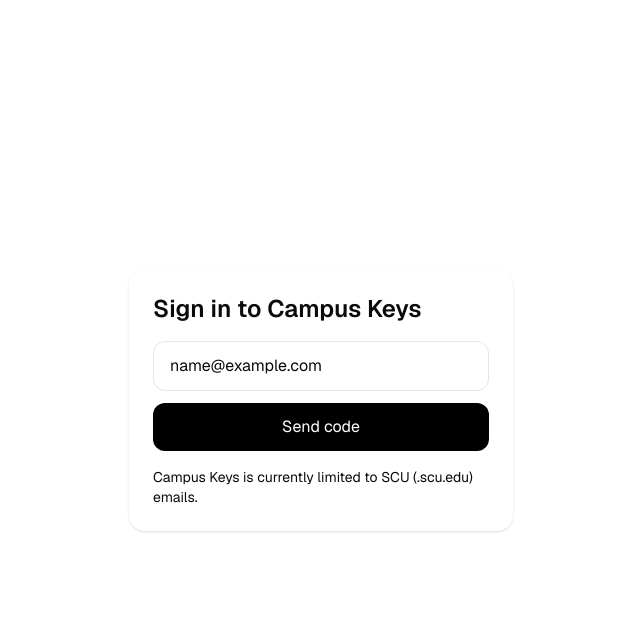
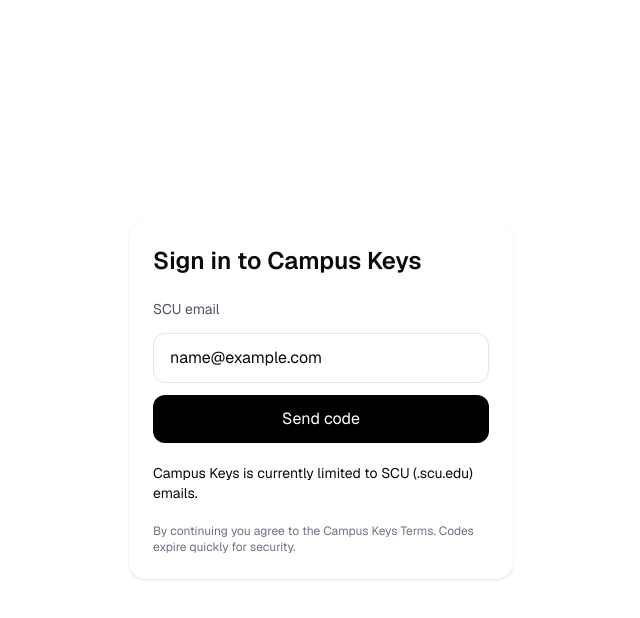
Before and after one commit to kurtrwoodruff/nextjs-with-supabase, a Next.js app: page /sign-in in a window 1280 px wide. Both pictures are taken after typing "name@example.com" into the empty fields and a click on the button "Send code". Shown: the top 618 px of the page, without its empty margins (319-959 px from the left). Built offline with nearby package versions, Linux system fonts and the light colour scheme; no server answers.

Commit message:
Update page.tsx

```diff
--- a/app/sign-in/page.tsx
+++ b/app/sign-in/page.tsx
@@ -1,5 +1,6 @@
 "use client";
-import { useState, useEffect } from "react";
+
+import { useEffect, useState } from "react";
 import { useRouter } from "next/navigation";
 import { createClient } from "@supabase/supabase-js";
 
@@ -8,19 +9,24 @@
   process.env.NEXT_PUBLIC_SUPABASE_ANON_KEY!
 );
 
-// MVP: only allow SCU for now
+// ⬇️ Only allow these school domains (edit as you expand)
 const ALLOWED_DOMAINS = ["scu.edu"];
 
-export default function SignInOTP() {
+type Step = "request" | "verify";
+
+export default function SignInPage() {
   const router = useRouter();
 
-  const [step, setStep] = useState<"request" | "verify">("request");
+  const [step, setStep] = useState<Step>("request");
   const [email, setEmail] = useState("");
   const [code, setCode] = useState("");
+  const [msg, setMsg] = useState<string | null>(null);
   const [loading, setLoading] = useState(false);
-  const [msg, setMsg] = useState<string | null>(null);
 
-  // If you're already signed in, skip this page
+  // Simple cooldown for resend
+  const [cooldown, setCooldown] = useState(0);
+
+  // If already logged in, skip to mode-select
   useEffect(() => {
     (async () => {
       const { data } = await supabase.auth.getUser();
@@ -28,13 +34,22 @@
     })();
   }, [router]);
 
-  async function requestCode(e: React.FormEvent) {
+  useEffect(() => {
+    if (!cooldown) return;
+    const t = setInterval(() => setCooldown((c) => (c > 0 ? c - 1 : 0)), 1000);
+    return () => clearInterval(t);
+  }, [cooldown]);
+
+  function domainAllowed(address: string) {
+    const d = address.split("@")[1]?.toLowerCase().trim();
+    return d && d.endsWith(".edu") && ALLOWED_DOMAINS.includes(d);
+  }
+
+  async function handleSendCode(e: React.FormEvent) {
     e.preventDefault();
     setMsg(null);
 
-    // basic domain guard
-    const domain = email.split("@")[1]?.toLowerCase();
-    if (!domain || !domain.endsWith(".edu") || !ALLOWED_DOMAINS.includes(domain)) {
+    if (!domainAllowed(email)) {
       setMsg("Campus Keys is currently limited to SCU (.scu.edu) emails.");
       return;
     }
@@ -43,24 +58,29 @@
     const { error } = await supabase.auth.signInWithOtp({
       email,
       options: {
-        shouldCreateUser: true, // create user if first time
+        shouldCreateUser: true,
+        // 🔴 forces Supabase to send a numeric code (not a magic link)
+        emailOtpType: "code",
       },
     });
     setLoading(false);
 
     if (error) {
-      setMsg(error.message);
-    } else {
-      setMsg("We emailed you a 6-digit code. Enter it below.");
-      setStep("verify");
+      setMsg(error.message || "Could not send code. Try again.");
+      return;
     }
+
+    setMsg("We emailed you a 6-digit code. Enter it below.");
+    setStep("verify");
+    setCooldown(30); // 30s resend cooldown
   }
 
-  async function verifyCode(e: React.FormEvent) {
+  async function handleVerify(e: React.FormEvent) {
     e.preventDefault();
     setMsg(null);
 
-    if (!/^\d{6}$/.test(code.trim())) {
+    const cleaned = code.replace(/\D/g, "").trim();
+    if (!/^\d{6}$/.test(cleaned)) {
       setMsg("Please enter the 6-digit code.");
       return;
     }
@@ -68,25 +88,45 @@
     setLoading(true);
     const { error } = await supabase.auth.verifyOtp({
       email,
-      token: code.trim(),
-      type: "email", // verifies Email OTP
+      token: cleaned,
+      type: "email", // <- verify Email OTP
     });
     setLoading(false);
 
     if (error) {
       setMsg(error.message || "Invalid or expired code. Request a new one.");
-    } else {
-      router.replace("/mode-select");
+      return;
+    }
+
+    // success
+    router.replace("/mode-select");
+  }
+
+  async function handleResend() {
+    if (cooldown > 0 || !email) return;
+    setMsg(null);
+    const { error } = await supabase.auth.signInWithOtp({
+      email,
+      options: {
+        shouldCreateUser: true,
+        emailOtpType: "code",
+      },
+    });
+    if (error) setMsg(error.message || "Could not resend code.");
+    else {
+      setMsg("New code sent.");
+      setCooldown(30);
     }
   }
 
   return (
     <main className="min-h-screen grid place-items-center p-6">
-      <div className="w-full max-w-sm bg-white p-6 rounded-2xl shadow space-y-4">
+      <div className="w-full max-w-sm bg-white p-6 rounded-2xl shadow space-y-5">
         <h1 className="text-2xl font-semibold">Sign in to Campus Keys</h1>
 
         {step === "request" && (
-          <form onSubmit={requestCode} className="space-y-3">
+          <form onSubmit={handleSendCode} className="space-y-3">
+            <label className="text-sm text-gray-600">SCU email</label>
             <input
               type="email"
               required
@@ -99,16 +139,16 @@
               disabled={loading}
               className="w-full rounded-xl px-4 py-3 bg-black text-white disabled:opacity-60"
             >
-              {loading ? "Sending..." : "Send code"}
+              {loading ? "Sending…" : "Send code"}
             </button>
           </form>
         )}
 
         {step === "verify" && (
-          <form onSubmit={verifyCode} className="space-y-3">
-            <label className="text-sm text-gray-600 block">
+          <form onSubmit={handleVerify} className="space-y-3">
+            <p className="text-sm text-gray-600">
               Enter the 6-digit code sent to <strong>{email}</strong>
-            </label>
+            </p>
             <input
               inputMode="numeric"
               pattern="\d{6}"
@@ -122,20 +162,38 @@
               disabled={loading}
               className="w-full rounded-xl px-4 py-3 bg-black text-white disabled:opacity-60"
             >
-              {loading ? "Verifying..." : "Verify code"}
+              {loading ? "Verifying…" : "Verify code"}
             </button>
 
             <button
               type="button"
-              onClick={() => setStep("request")}
-              className="w-full text-sm underline mt-2"
+              onClick={handleResend}
+              disabled={cooldown > 0}
+              className="w-full text-sm underline disabled:opacity-50 mt-1"
+            >
+              {cooldown > 0 ? `Resend in ${cooldown}s` : "Resend code"}
+            </button>
+
+            <button
+              type="button"
+              onClick={() => {
+                setStep("request");
+                setCode("");
+                setMsg(null);
+              }}
+              className="w-full text-sm underline"
             >
               Use a different email
             </button>
           </form>
         )}
 
-        {msg && <p className="text-sm mt-2">{msg}</p>}
+        {msg && <p className="text-sm">{msg}</p>}
+
+        <p className="text-xs text-gray-500">
+          By continuing you agree to the Campus Keys Terms. Codes expire quickly
+          for security.
+        </p>
       </div>
     </main>
   );
```
